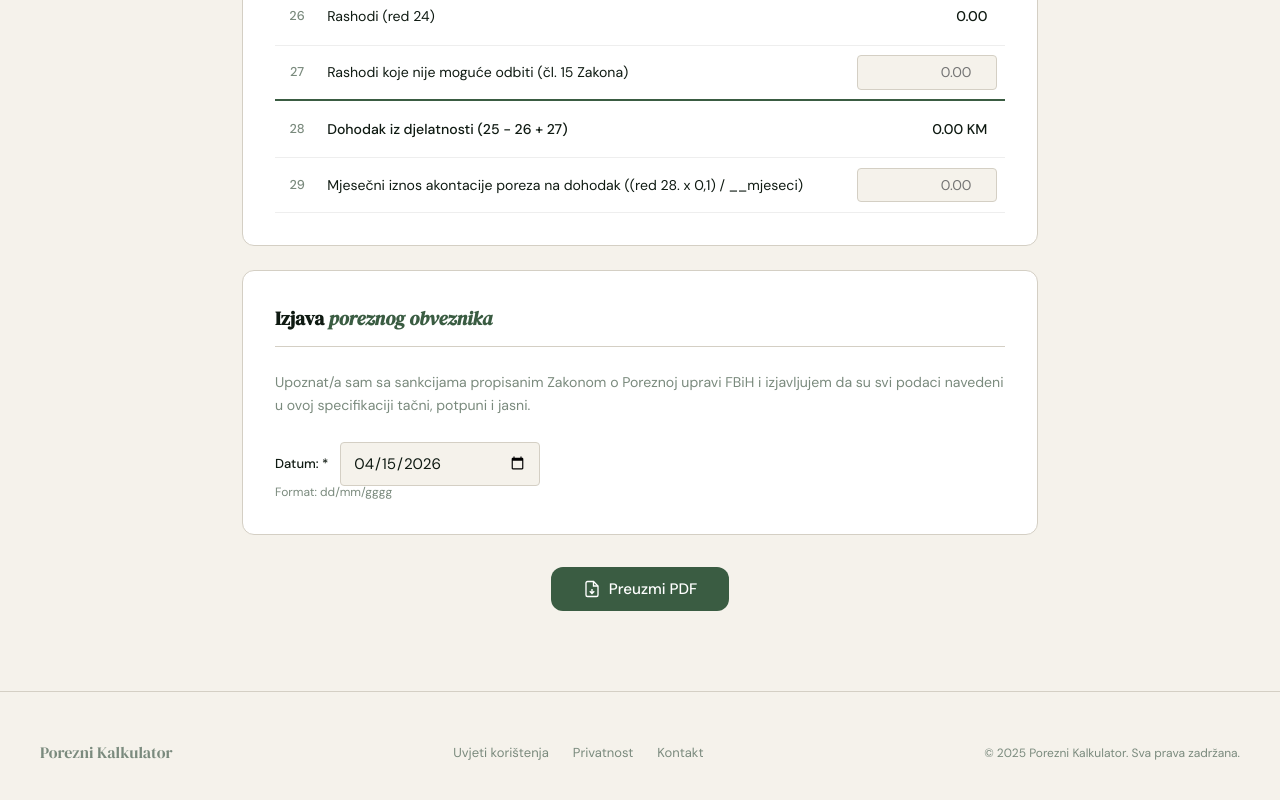
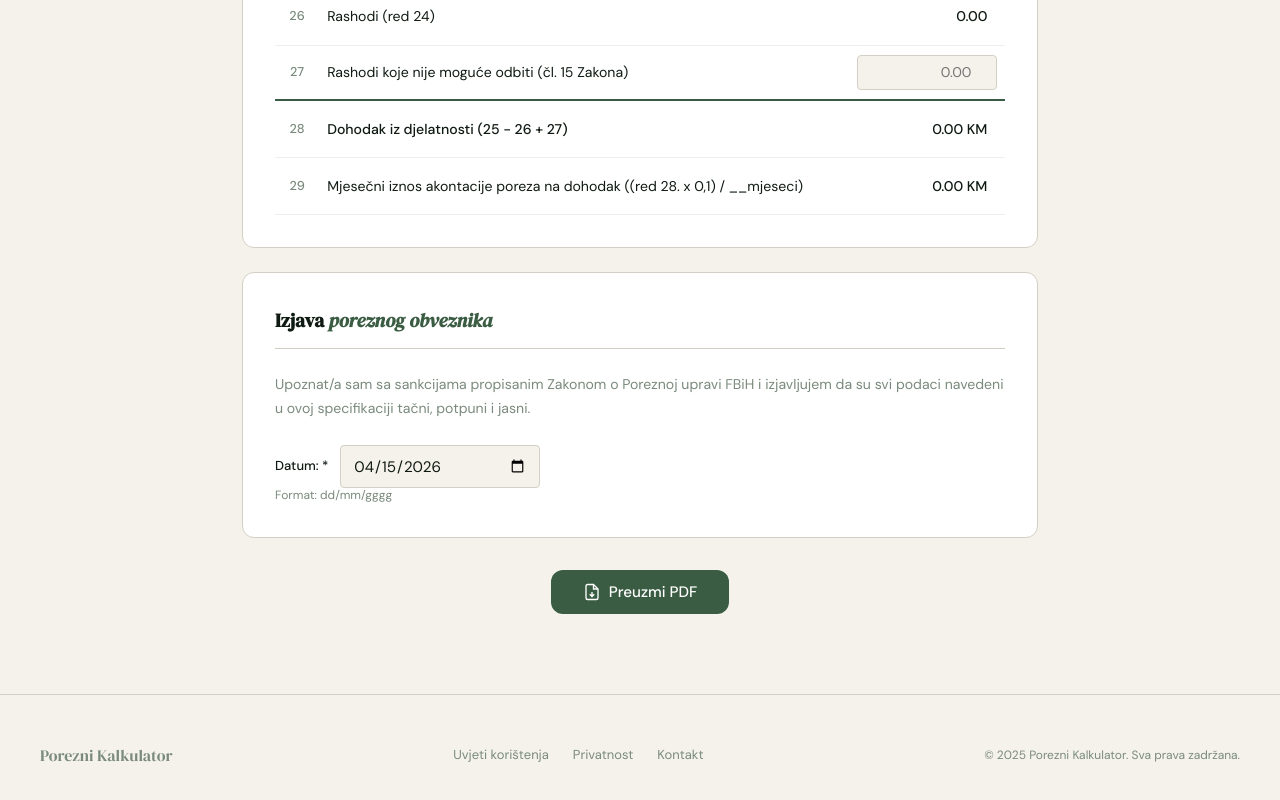
Before and after one commit to melika2403/porezni-kalkulator, a Next.js app in the folder frontend/: page /spr in a window 1280 px wide. Shown: the part 2570-3370 px from the top of the page. Built offline with nearby package versions, Linux system fonts and the light colour scheme.

Commit message:
spr - row 29 ficxed

```diff
--- a/frontend/src/app/spr/page.tsx
+++ b/frontend/src/app/spr/page.tsx
@@ -35,6 +35,17 @@ const isoToCompact = (isoDate: string): string => {
   const [year, month, day] = parts;
   return `${day}${month}${year}`;
 };
+
+function monthsBetween(start: string, end: string) {
+  if (!start || !end) return 1;
+  const d1 = new Date(start);
+  const d2 = new Date(end);
+  return (
+    (d2.getFullYear() - d1.getFullYear()) * 12 +
+    (d2.getMonth() - d1.getMonth()) +
+    1
+  );
+}
 
 /* ── Component ── */
 
@@ -114,8 +125,12 @@ export default function SprForm() {
     const adjSigned = adjustments.sign === "-" ? -adj : adj;
     const netIncome = Math.max(totalIncome - totalExpenses + adjSigned, 0);
 
-    return { totalIncome, totalExpenses, netIncome };
-  }, [income, expenses, adjustments]);
+    // Row 29 — lični odbitak
+    const months = monthsBetween(business.periodFrom, business.periodTo);
+    const row29 = months > 0 ? (netIncome * 0.1) / months : 0;
+
+    return { totalIncome, totalExpenses, netIncome, row29 };
+  }, [income, expenses, adjustments, business]);
 
   /* ── PDF Export ── */
 
@@ -771,17 +786,9 @@ export default function SprForm() {
                 __mjeseci)
               </td>
               <td>
-                <input
-                  className={styles.rowInput}
-                  type="number"
-                  step="0.01"
-                  min="0"
-                  placeholder="0.00"
-                  value={adjustments.row29}
-                  onChange={(e) =>
-                    setAdjustments((s) => ({ ...s, row29: e.target.value }))
-                  }
-                />
+                <span className={styles.autoValue}>
+                  {fmt(computed.row29)} KM
+                </span>
               </td>
             </tr>
           </tbody>
```
